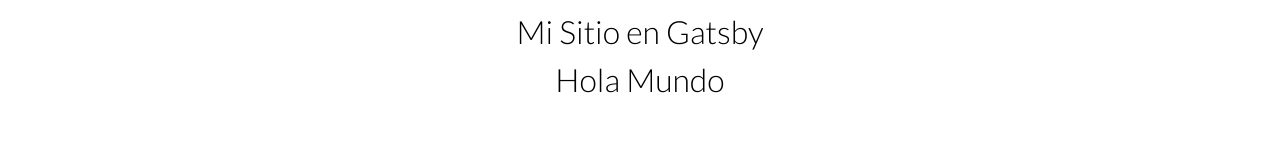
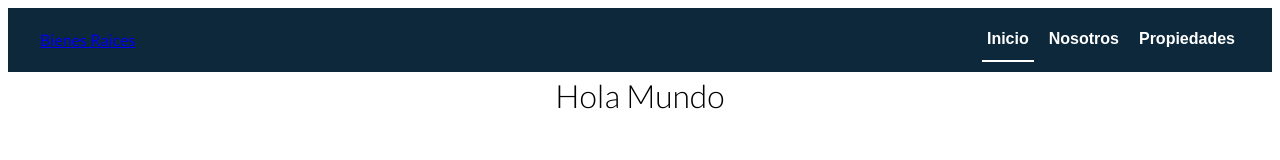
Before and after one commit to AlexiSkyline/Bienes-Raices-Front-End-strapi, a Gatsby site: page / in a window 1280 px wide. Built offline with nearby package versions, Linux system fonts and the light colour scheme; Gatsby itself is replaced by a stand-in of ours.

Commit message:
We create our navigation component

```diff
--- /dev/null
+++ b/src/components/header.js
@@ -0,0 +1,20 @@
+import React from 'react';
+import { Link } from 'gatsby';
+
+import { Navegacion } from './navegacion';
+
+import { ContainerHeader } from '../styles/CommonComponents';
+
+export const Header = () => {
+    return (
+        <ContainerHeader>
+            <div>
+                <Link to={ '/' }>
+                    Bienes Raices
+                </Link>
+
+                <Navegacion />
+            </div>
+        </ContainerHeader>
+    );
+}
--- a/src/components/layout.js
+++ b/src/components/layout.js
@@ -2,6 +2,7 @@
 import PropTypes from 'prop-types';
 import { Helmet } from 'react-helmet';
 import { GlobalStyles } from '../styles/GlobalStyles';
+import { Header } from './header';
 
 const Layout = ({ children }) => {
 
@@ -18,7 +19,7 @@
             <link href='https://fonts.googleapis.com/css2?family=Lato:wght@300;400;700&family=Roboto:wght@400;700&display=swap' rel='stylesheet' />
         </Helmet>
 
-        <h1>Mi Sitio en Gatsby</h1>
+        <Header></Header>
 
         { children }
     </>
--- /dev/null
+++ b/src/components/navegacion.js
@@ -0,0 +1,30 @@
+import React from 'react'
+
+import { Nav, NavLink } from '../styles/CommonComponents';
+
+export const Navegacion = () => {
+    return (
+        <Nav>
+            <NavLink
+                to={ '/' }
+                activeClassName='pagina-actual'
+            >
+                Inicio
+            </NavLink>
+
+            <NavLink
+                to={ '/nosotros' }
+                activeClassName='pagina-actual'
+            >
+                Nosotros
+            </NavLink>
+
+            <NavLink
+                to={ '/propiedades' }
+                activeClassName='pagina-actual'
+            >
+                Propiedades
+            </NavLink>
+        </Nav>
+    );
+}
--- /dev/null
+++ b/src/styles/CommonComponents.js
@@ -0,0 +1,47 @@
+import styled from '@emotion/styled';
+import { Link } from 'gatsby';
+
+export const ContainerHeader = styled.header`
+    background-color: #0D283B;
+    padding: 1rem;
+
+    div {
+        max-width: 120rem;
+        margin: 0 auto;
+        text-align: center;
+
+        @media ( min-width: 768px) {
+            display: flex;
+            align-items: center;
+            justify-content: space-between;
+        }
+    }
+`;
+
+export const Nav = styled.nav`
+    display: flex;
+    flex-direction: column;
+    padding-bottom: 3rem;
+
+    @media ( min-width: 768px ) {
+        padding: 0;
+        flex-direction: row;
+    }
+`;
+
+export const NavLink = styled( Link )`
+    color: #FFF;
+    font-weight: 700;
+    font-family: 'PT Sans', sans-serif;
+    text-decoration: none;
+    padding: .5rem;
+    margin-right: 1rem;
+
+    &:last-of-type {
+        margin-right: 0;
+    }
+
+    &.pagina-actual {
+        border-bottom: 2px solid #FFF;
+    }
+`;
```
